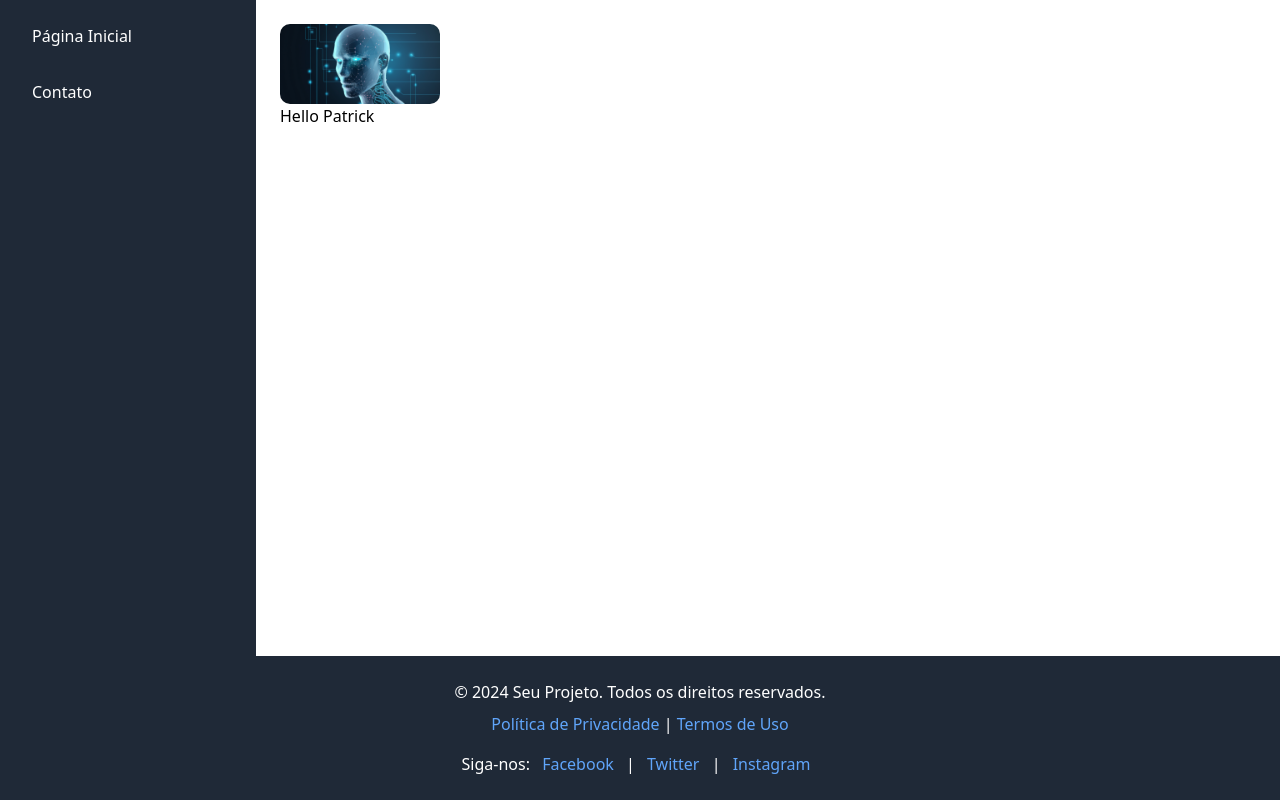
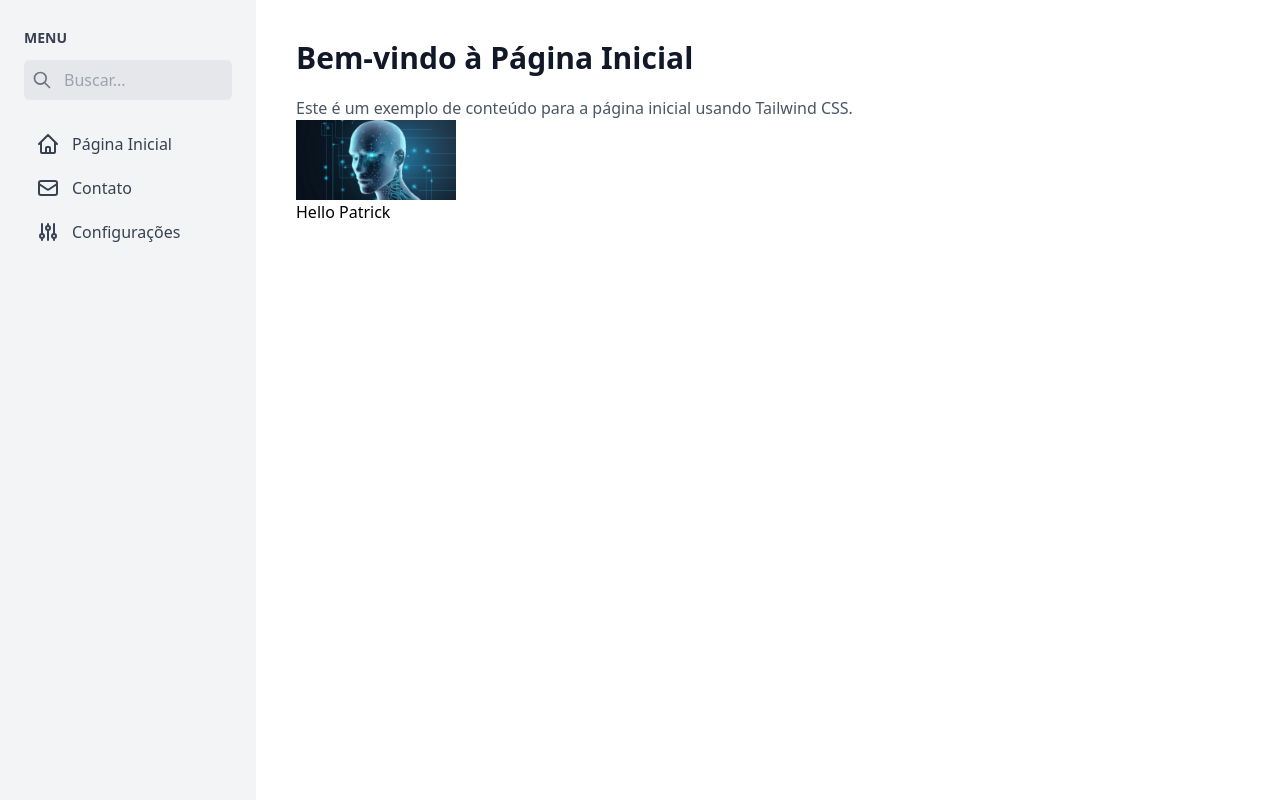
Before and after one commit to Patrick510/portfolio_python, a Flask app: page / in a window 1280 px wide. Run offline with Flask 3, Linux system fonts and the light colour scheme; some libraries are stand-ins or nearby versions.

Commit message:
update base and index templates with Tailwind CSS for improved layout and styling

```diff
--- a/app/templates/base.html
+++ b/app/templates/base.html
@@ -1,43 +1,53 @@
 <!DOCTYPE html>
-<html lang="en">
+<html lang="pt-BR">
 
 <head>
   <meta charset="UTF-8">
   <meta name="viewport" content="width=device-width, initial-scale=1.0">
-  <title>{{ title }}</title>
-  <link rel="stylesheet" href="{{ url_for('static', filename='style.css') }}">
+  <title>Menu Lateral com Tailwind</title>
   <script src="https://cdn.tailwindcss.com"></script>
 </head>
 
-<body class="bg-gray-200 h-screen flex flex-col">
+<body class="h-screen flex flex-col">
   <div class="flex flex-1">
-    <nav class="bg-gray-800 text-white w-64 flex flex-col items-start p-4 space-y-4">
-      <a href="/index" class="hover:bg-gray-700 py-2 px-4 rounded w-full text-left">Página Inicial</a>
-      <a href="/contato" class="hover:bg-gray-700 py-2 px-4 rounded w-full text-left">Contato</a>
+    <nav class="bg-gray-100 text-gray-900 w-64 space-y-6 py-7 px-2">
+      <div class="space-y-3">
+        <h2 class="text-sm font-semibold text-gray-700 uppercase px-4">Menu</h2>
+        <div class="relative px-4">
+          <div class="absolute inset-y-0 left-4 flex items-center pl-2">
+            <svg class="h-5 w-5 text-gray-500" fill="none" viewBox="0 0 24 24" stroke="currentColor">
+              <path stroke-linecap="round" stroke-linejoin="round" stroke-width="2" d="M21 21l-6-6m2-5a7 7 0 11-14 0 7 7 0 0114 0z" />
+            </svg>
+          </div>
+          <input type="text" class="w-full py-2 pl-10 pr-4 text-gray-700 bg-gray-200 rounded-md focus:outline-none focus:bg-white focus:text-gray-900" placeholder="Buscar...">
+        </div>
+      </div>
+      <nav class="space-y-1 px-4">
+        <a href="#" class="flex items-center space-x-3 px-3 py-2 text-gray-700 rounded-md hover:bg-gray-200 hover:text-gray-900">
+          <svg class="h-6 w-6" fill="none" viewBox="0 0 24 24" stroke="currentColor">
+            <path stroke-linecap="round" stroke-linejoin="round" stroke-width="2" d="M3 12l2-2m0 0l7-7 7 7M5 10v10a1 1 0 001 1h3m10-11l2 2m-2-2v10a1 1 0 01-1 1h-3m-6 0a1 1 0 001-1v-4a1 1 0 011-1h2a1 1 0 011 1v4a1 1 0 001 1m-6 0h6" />
+          </svg>
+          <span>Página Inicial</span>
+        </a>
+        <a href="#" class="flex items-center space-x-3 px-3 py-2 text-gray-700 rounded-md hover:bg-gray-200 hover:text-gray-900">
+          <svg class="h-6 w-6" fill="none" viewBox="0 0 24 24" stroke="currentColor">
+            <path stroke-linecap="round" stroke-linejoin="round" stroke-width="2" d="M3 8l7.89 5.26a2 2 0 002.22 0L21 8M5 19h14a2 2 0 002-2V7a2 2 0 00-2-2H5a2 2 0 00-2 2v10a2 2 0 002 2z" />
+          </svg>
+          <span>Contato</span>
+        </a>
+        <a href="#" class="flex items-center space-x-3 px-3 py-2 text-gray-700 rounded-md hover:bg-gray-200 hover:text-gray-900">
+          <svg class="h-6 w-6" fill="none" viewBox="0 0 24 24" stroke="currentColor">
+            <path stroke-linecap="round" stroke-linejoin="round" stroke-width="2" d="M12 6V4m0 2a2 2 0 100 4m0-4a2 2 0 110 4m-6 8a2 2 0 100-4m0 4a2 2 0 110-4m0 4v2m0-6V4m6 6v10m6-2a2 2 0 100-4m0 4a2 2 0 110-4m0 4v2m0-6V4" />
+          </svg>
+          <span>Configurações</span>
+        </a>
+      </nav>
     </nav>
-
-    <main class="flex-1 bg-white p-6">
+    <main class="flex-1 p-10 bg-white">
       {% block content %}
       {% endblock %}
     </main>
   </div>
-
-  <footer class="bg-gray-800 text-white py-6">
-    <div class="max-w-7xl mx-auto px-4 text-center">
-      <p>&copy; 2024 Seu Projeto. Todos os direitos reservados.</p>
-      <p class="mt-2">
-        <a href="/privacy" class="text-blue-400 hover:underline">Política de Privacidade</a> |
-        <a href="/terms" class="text-blue-400 hover:underline">Termos de Uso</a>
-      </p>
-      <p class="mt-4">
-        Siga-nos:
-        <a href="https://facebook.com" target="_blank" class="text-blue-400 hover:underline mx-2">Facebook</a> |
-        <a href="https://twitter.com" target="_blank" class="text-blue-400 hover:underline mx-2">Twitter</a> |
-        <a href="https://instagram.com" target="_blank" class="text-blue-400 hover:underline mx-2">Instagram</a>
-      </p>
-    </div>
-  </footer>
-
 </body>
 
 </html>
--- a/app/templates/index.html
+++ b/app/templates/index.html
@@ -1,6 +1,8 @@
 {% extends 'base.html' %}
 
 {% block content %}
+<h1 class="text-3xl font-semibold text-gray-900">Bem-vindo à Página Inicial</h1>
+<p class="mt-5 text-gray-600">Este é um exemplo de conteúdo para a página inicial usando Tailwind CSS.</p>
 <div style="width: 10rem;">
   <img class="imgquad" src="{{url_for('static', filename='imagem1.png')}}">
 </div>
```
